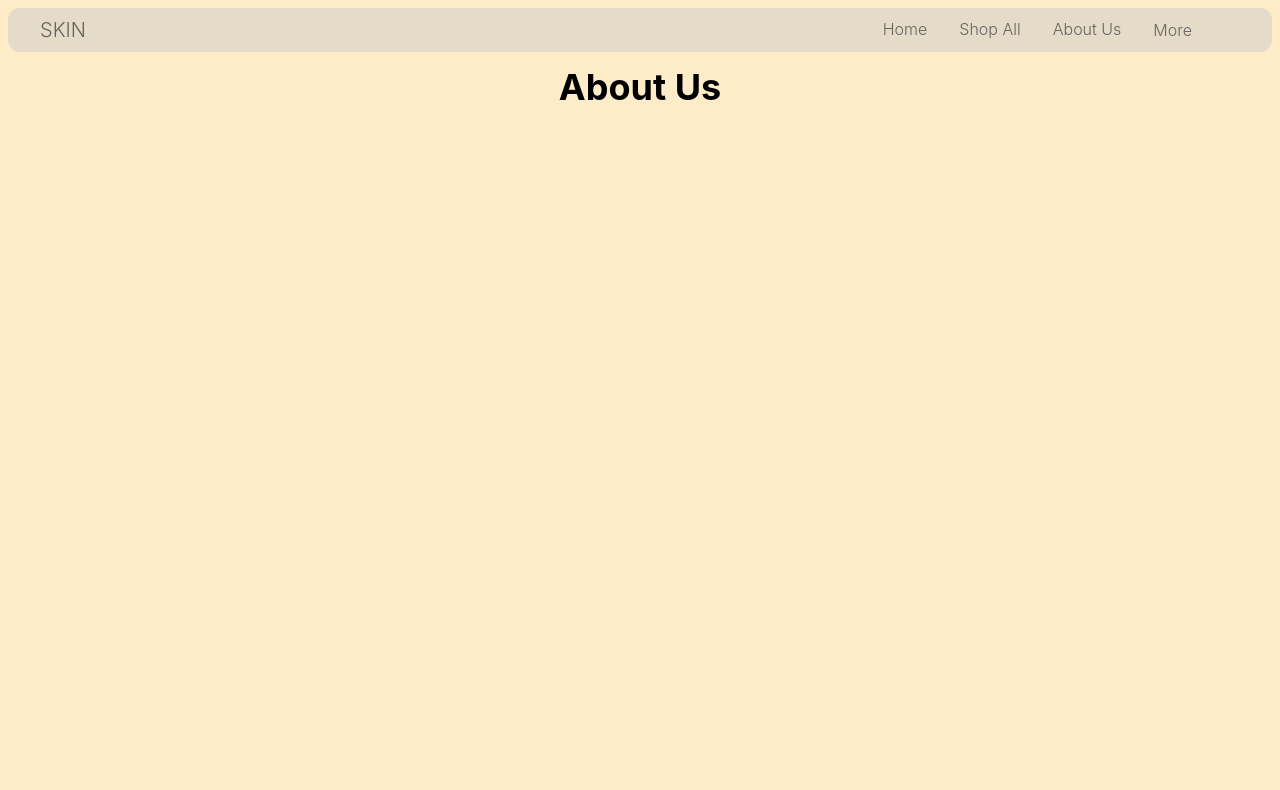
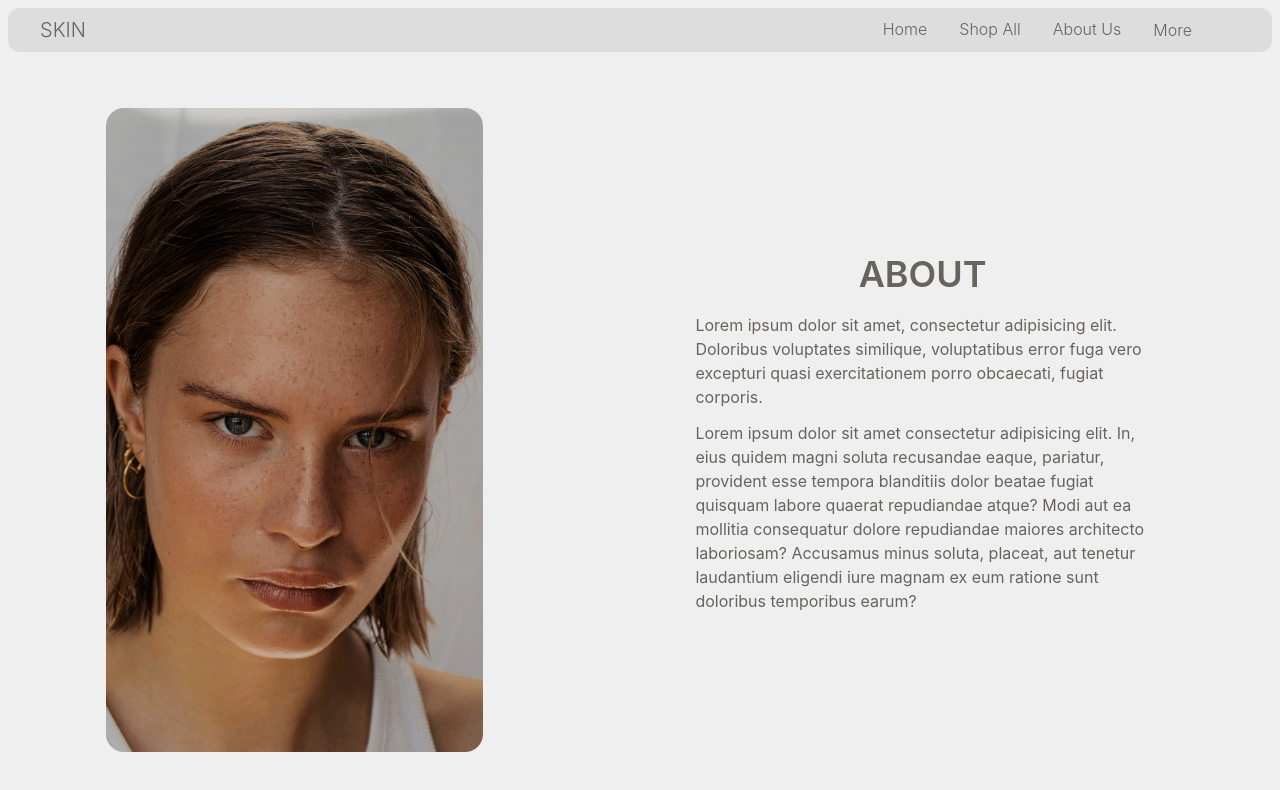
Before and after one commit to leticiaanobre/skincare_store, a Next.js app: page /About in a window 1280 px wide. Shown: the top 790 px of the page. Built offline with nearby package versions, Linux system fonts and the light colour scheme.

Commit message:
feat: finish about page

```diff
--- a/src/pages/About.tsx
+++ b/src/pages/About.tsx
@@ -1,5 +1,7 @@
 import { useEffect } from 'react';
 import { Box, Flex, Text } from '@chakra-ui/react';
+import Image from 'next/image';
+import img from '../../assets/model2.jpg';
 
 interface AboutProps {
   setBackgroundStyle: (style: { type: string; value: string }) => void;
@@ -7,15 +9,36 @@ interface AboutProps {
 
 export default function About({ setBackgroundStyle }: AboutProps) {
   useEffect(() => {
-    setBackgroundStyle({ type: 'color', value: 'orange.100' });
+    setBackgroundStyle({ type: 'color', value: 'var(--color-background)' });
   }, [setBackgroundStyle]);
 
   return (
-    <Box >
-      <Flex direction="column" alignItems="center">
-        <Text as="h1" fontSize="4xl" fontWeight="bold" color="black">
-          About Us
-        </Text>
+    <Box height="calc(100vh - 60px)" overflowY="auto" display="flex" alignItems="center" justifyContent="center"  pt='0'>
+      <Flex direction="row" alignItems="center" justifyContent='space-around' p='3' height="100%" w='full'>
+        <Box
+          position="relative"
+          width="30%"
+          height="90%"
+          color="white"
+          alignItems='center'
+          p="3"
+          borderRadius="18"
+        >
+          <Image
+            src={img}
+            layout="fill"
+            objectFit="cover"
+            style={{ borderRadius: '18px' }}
+            alt="Model Image"
+          />
+        </Box>
+        <Flex direction='column' p='6' w='40%' align='center' gap='3'>
+            <Text as="h1" fontSize="4xl" fontWeight="semibold" color="var(--color-primary)">
+            ABOUT
+            </Text>
+            <Text color="var(--color-primary)">Lorem ipsum dolor sit amet, consectetur adipisicing elit. Doloribus voluptates similique, voluptatibus error fuga vero excepturi quasi exercitationem porro obcaecati, fugiat corporis.</Text>
+            <Text color="var(--color-primary)">Lorem ipsum dolor sit amet consectetur adipisicing elit. In, eius quidem magni soluta recusandae eaque, pariatur, provident esse tempora blanditiis dolor beatae fugiat quisquam labore quaerat repudiandae atque? Modi aut ea mollitia consequatur dolore repudiandae maiores architecto laboriosam? Accusamus minus soluta, placeat, aut tenetur laudantium eligendi iure magnam ex eum ratione sunt doloribus temporibus earum?</Text>
+        </Flex>
       </Flex>
     </Box>
   );
```
Also changed, not shown: assets/model.jpg (added), assets/model2.jpg (added).
